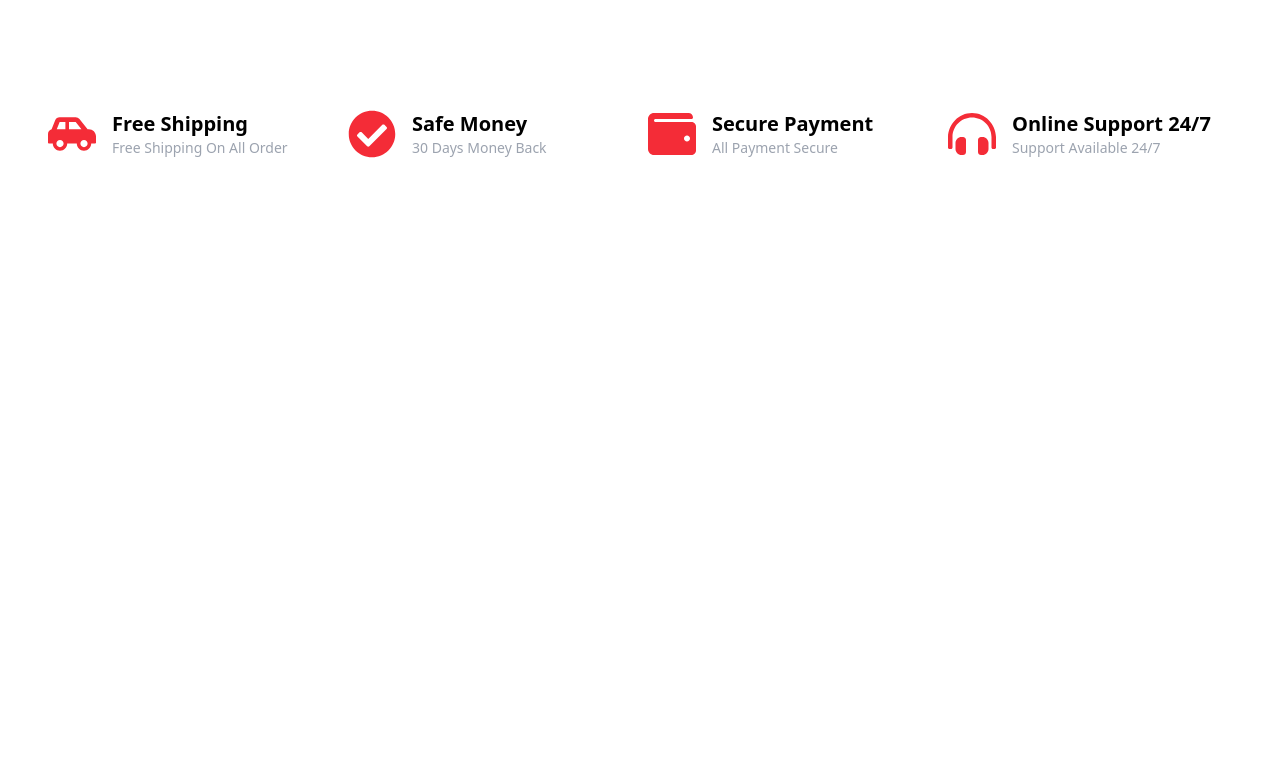
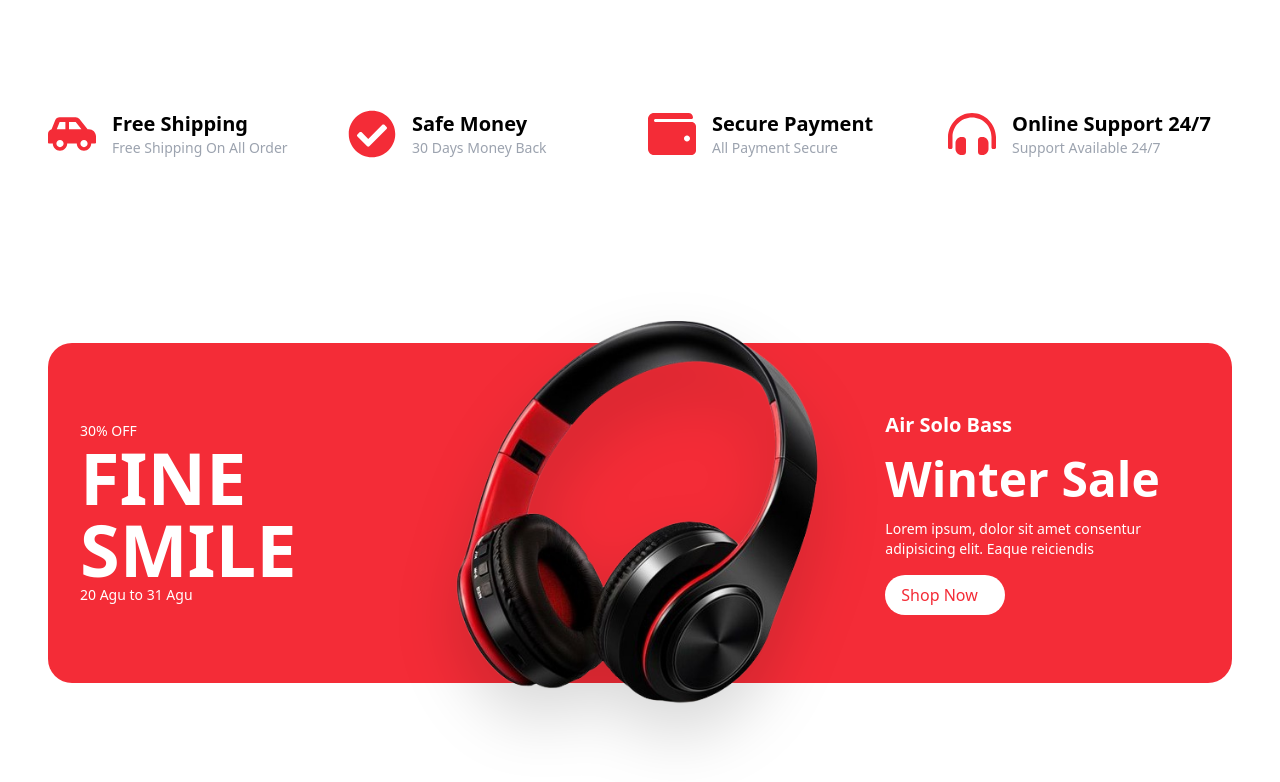
Before and after one commit to wacho91/Tech-Shop, a React app: page / in a window 1280 px wide. Shown: the part 1472-2254 px from the top of the page. Before the commit the page ends 1710 px from the top, so only its background shows below. Built offline with nearby package versions, Linux system fonts and the light colour scheme; the HTML template or start-up script is replaced by a standard one.

Commit message:
Component Banner complete

```diff
--- a/src/App.jsx
+++ b/src/App.jsx
@@ -1,8 +1,22 @@
+import Banner from "./components/Banner/Banner"
 import Category from "./components/Category/Category"
 import Category2 from "./components/Category/Category2"
 import Hero from "./components/Hero/Hero"
 import NavBar from "./components/NavBar/NavBar"
 import Services from "./components/Services/Services"
+
+import headphone from "./assets/hero/headphone.png"
+
+const BannerData = {
+  discount: "30% OFF",
+  date: "20 Agu to 31 Agu",
+  title: "Fine Smile",
+  image: headphone,
+  title2: "Air Solo Bass",
+  title3: "Winter Sale",
+  title4 :" Lorem ipsum, dolor sit amet consentur adipisicing elit. Eaque reiciendis",
+  bgColor: "#f42c37"
+}
 
 function App() {
 
@@ -13,6 +27,7 @@
       <Category />
       <Category2 />
       <Services />
+      <Banner data={BannerData}/>
     </div>
   )
 }
--- /dev/null
+++ b/src/components/Banner/Banner.jsx
@@ -0,0 +1,37 @@
+
+
+const Banner = ({data}) => {
+  return (
+    <div className="min-h-[550px] flex justify-center items-center py-12">
+        <div className="container">
+            <div style={{ backgroundColor: data.bgColor }} className="grid grid-cols-1 md:grid-cols-3 gap-6 items-center text-white rounded-3xl">
+                {/*First Col*/}
+                <div className="p-6 sm:p-8">
+                    <p className="text-sm">{data.discount}</p>
+                    <h1 className="uppercase text-4xl lg:text-7xl font-bold">{data.title}</h1>
+                    <p className="text-sm">{" "}{data.date}</p>
+                </div>
+                {/*Second Col*/}
+                <div className="h-full flex items-center">
+                    <img
+                        src={data.image}
+                        alt="image"
+                        className="scale-125 w-[250px] md:w-[340px] mx-auto drop-shadow-2xl object-cover"
+                    />
+                </div>
+                {/*Third Col*/}
+                <div className="flex flex-col justify-center gap-4 p-6 sm:p-8">
+                    <p className="font-bold text-xl">{data.title2}</p>
+                    <p className="text-3xl sm:text-5xl font-bold">{data.title3}</p>
+                    <p className="text-sm tracking-white leading-5">{data.title4}</p>
+                    <div style={{ color: data.bgColor }} className="bg-white py-2 px-4 rounded-full w-[120px]">
+                        <button>Shop Now</button>
+                    </div>
+                </div>
+            </div>
+        </div>
+    </div>
+  )
+}
+
+export default Banner
--- a/src/components/NavBar/NavBar.jsx
+++ b/src/components/NavBar/NavBar.jsx
@@ -58,7 +58,7 @@
                         className="text-primary font-semibold tracking-widest text-2xl uppercase sm:text-3xl"
                         href="#"
                     >
-                        T-Shop
+                        TShop
                     </a>
                     {/*Menu Items*/}
                     <div className="hidden lg:block">
```
